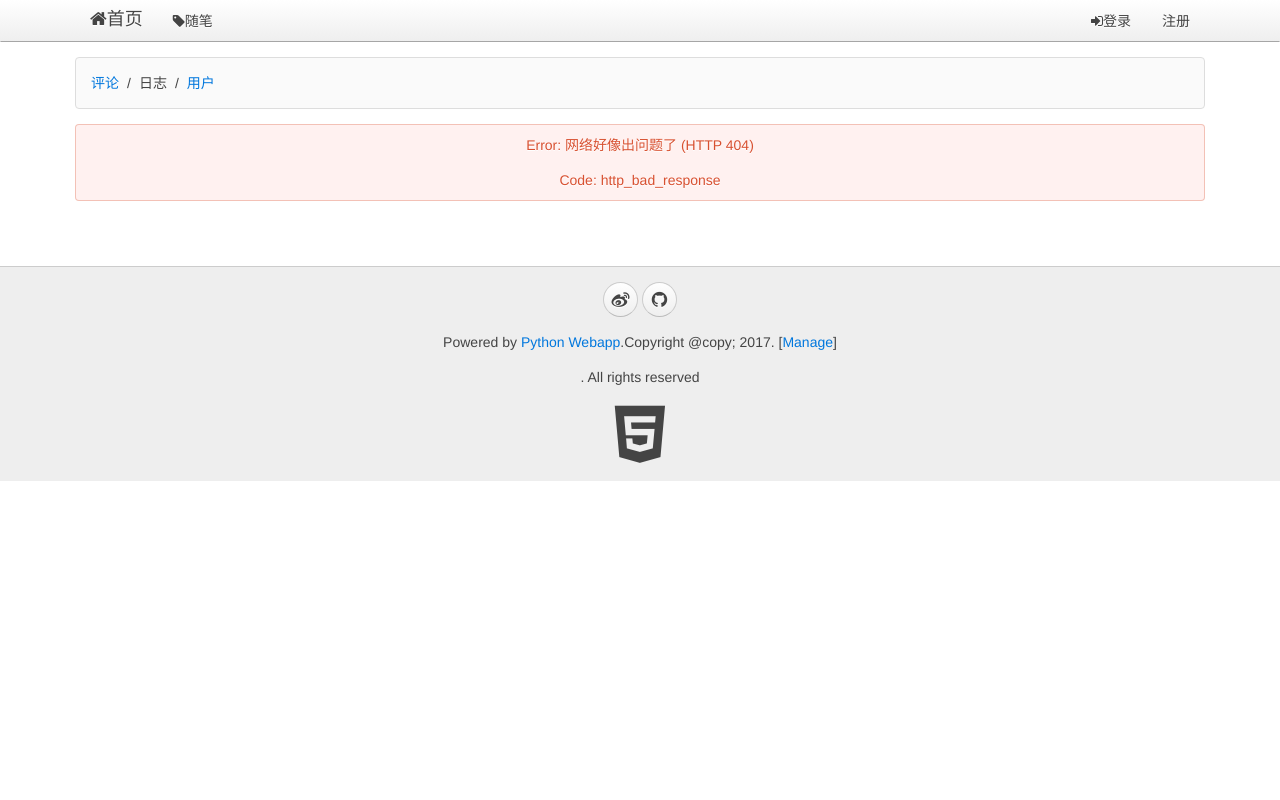
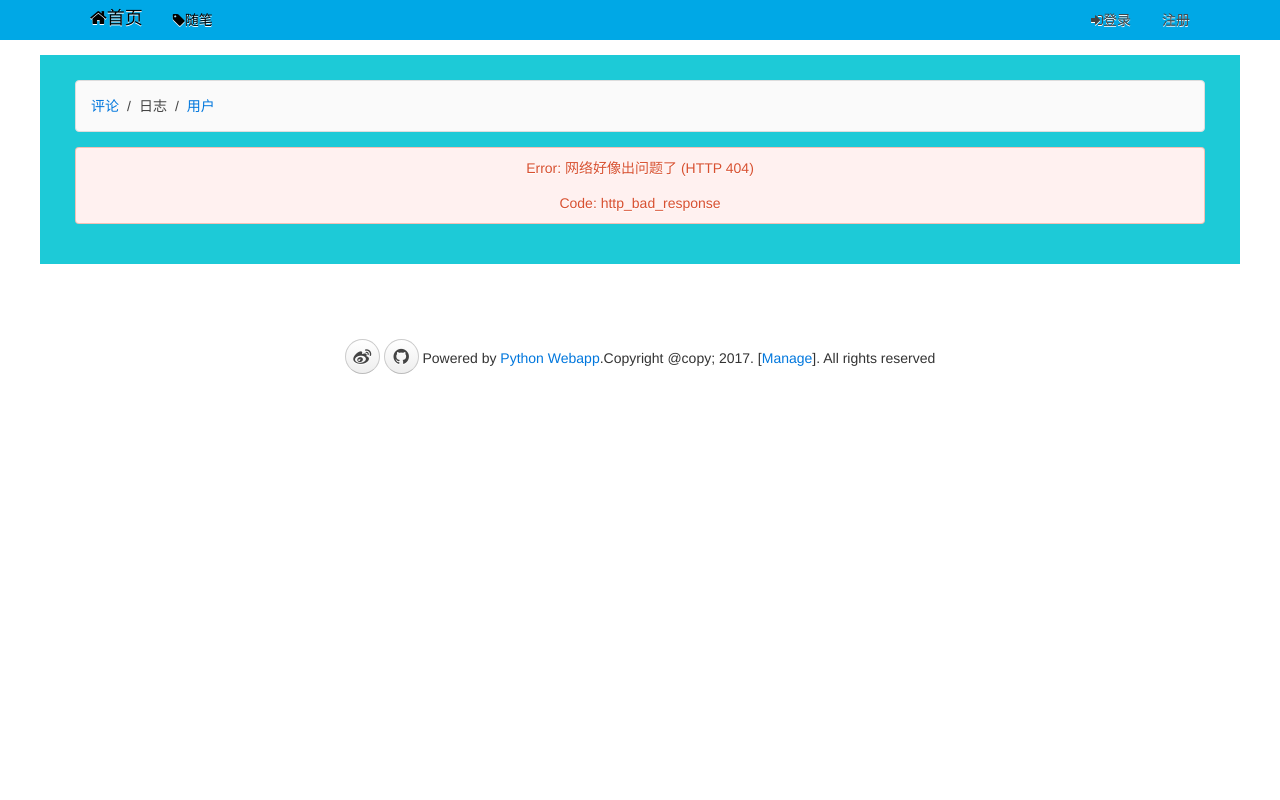
Before and after one commit to weely/webapp-python, a Python web app: template www/templates/manage_blogs.html in a window 1280 px wide. Run offline with Jinja, Linux system fonts and the light colour scheme; the template is opened without the code that fills it: most values are stand-ins (such as "Sample title", 1, 10 or a date in 2020).

Commit message:
push code

```diff
--- a/www/static/css/awesome.css
+++ b/www/static/css/awesome.css
@@ -1,6 +1,7 @@
 /*
  * custom css
  */
+
 a:hover, a:active {
     text-decoration: none;
 }
--- a/www/templates/layout.html
+++ b/www/templates/layout.html
@@ -16,22 +16,55 @@
     <script src="/static/js/sticky.min.js"></script>
     <script src="/static/js/vue.js"></script>
     <script src="/static/js/awesome.js"></script>
+<style>
+    .home-body{
+{#        background-image:url("../static/img/timg.png");#}
+        clear:both;
+{#        background-size:100%,100%;#}
+{#        background-repeat:no-repeat;#}
+    }
+    .home-header{
+        {#        background-image:url("../static/img/timg.png");#}
+        background-color: #00a8e6;
+    }
+    .home-nav{
+        color:black;
+    }
+    .home-footer{
+        text-align: center;
+        min-height: 15px;
+        _height: 15px;
+        margin-top: 10px;
+        padding-top: 10px;
+        margin-bottom: 10px;
+        padding-bottom: 10px;
+        color: #333;
+    }
+    .home-content{
+        background-color: rgba(5, 197, 211, 0.9);
+        padding-top: 25px;
+        padding-bottom: 25px;
+
+    }
+</style>
     {% block beforehead %} <!-- before head--> {% endblock %}
 </head>
-<body class="uk-height-1-1">
-    <nav class="uk-navbar uk-navbar-attached uk-margin-bottom">
-        <div class="uk-container uk-container-center">
-            <a href="/" class="uk-navbar-brand"><i class="uk-icon-home"></i>首页</a>
+<body class="uk-height-1-1 home-body">
+    <div>
+{#        <h2 style="background-image: url('../static/img/timg.png')">weely 之家</h2>#}
+        <nav class="home-header uk-navbar-attached uk-margin-bottom ">
+            <div class="uk-container uk-container-center ">
+                <a href="/" class="uk-navbar-brand home-nav"><i class="uk-icon-home"></i>首页</a>
                 <ul class="uk-navbar-nav">
-                <li data-url="blogs"><a href="/"><i class="uk-icon-tag"></i>随笔</a></li>
-{#                <li><a target="_blank" href="#"><i class="uk-icon-book"></i>教程</a></li>#}
+                    <li data-url="blogs"><a href="/" style="color:black;"><i class="uk-icon-tag"></i>随笔</a></li>
+    {#                <li><a target="_blank" class="home-nav" href="#"><i class="uk-icon-book"></i>教程</a></li>#}
     {#                <li><a target="_blank" href="https://github.com/weely/webapp-python"><i class="uk-icon-code"></i>源码</a></li>#}
                 </ul>
                 <div class="uk-navbar-flip">
                     <ul class="uk-navbar-nav">
                     {% if __user__  %}
                         <li class="uk-parent" data-uk-dropdown>
-                        <a href="#0"><i class="uk-icon-user"></i>{{ __user__.name }}</a>
+                            <a href="#0"  style="color:black;"><i class="uk-icon-user"></i>{{ __user__.name }}</a>
                             <div class="uk-dropdown uk-dropdown-navbar">
                                 <ul class="uk-nav uk-nav-navbar">
                                     <li><a href="/user/{{ __user__.id }}"><i class="uk-icon-cog"></i>设置</a></li>
@@ -47,15 +80,17 @@
                 </div>
             </div>
         </nav>
+    </div>
 
-    <div class="uk-container uk-container-center">
+    <div class="uk-container uk-container-center home-content">
+
         <div class="uk-grid">
             <!-- content -->
             {% block content %} {% endblock %}
         </div>
+
     </div>
-
-    <div class="uk-margin-large-top" style="background-color:#eee; border-top:1px solid #ccc;">
+    <div class="uk-margin-large-top home-footer">
         <div class="uk-container uk-container-center uk-text-center">
             <div class="uk-panel uk-margin-top uk-margin-bottom">
                 <p>
@@ -63,13 +98,11 @@
                     <a target="_blank" href="https://github.com/weely" class="uk-icon-button uk-icon-github"></a>
 {#                    <a target="_blank" href="#" class="uk-icon-button uk-icon-linkedin-square"></a>#}
 {#                    <a target="_blank" href="#" class="uk-icon-button uk-icon-twitter"></a>#}
+                    Powered by <a href="#">Python Webapp</a>.Copyright @copy; 2017. [<a href="/manage/" target="_blank">Manage</a>]. All rights reserved
+{#                <a target="_blank" href="#"><i class="uk-icon-html5" style="font-size:64px; color:#444;"></i></a>#}
                 </p>
-                <p>Powered by <a href="#">Python Webapp</a>.Copyright @copy; 2017. [<a href="/manage/" target="_blank">Manage</a>]</p>
-                <p><a target="_blank" href=""></a>. All rights reserved</p>
-                <a target="_blank" href="#"><i class="uk-icon-html5" style="font-size:64px; color:#444;"></i></a>
             </div>
         </div>
     </div>
-
 </body>
 </html>
```
Also changed, not shown: www/templates/user.html (+37 -16 lines). Lines whose indentation alone changed are shown as unchanged.
